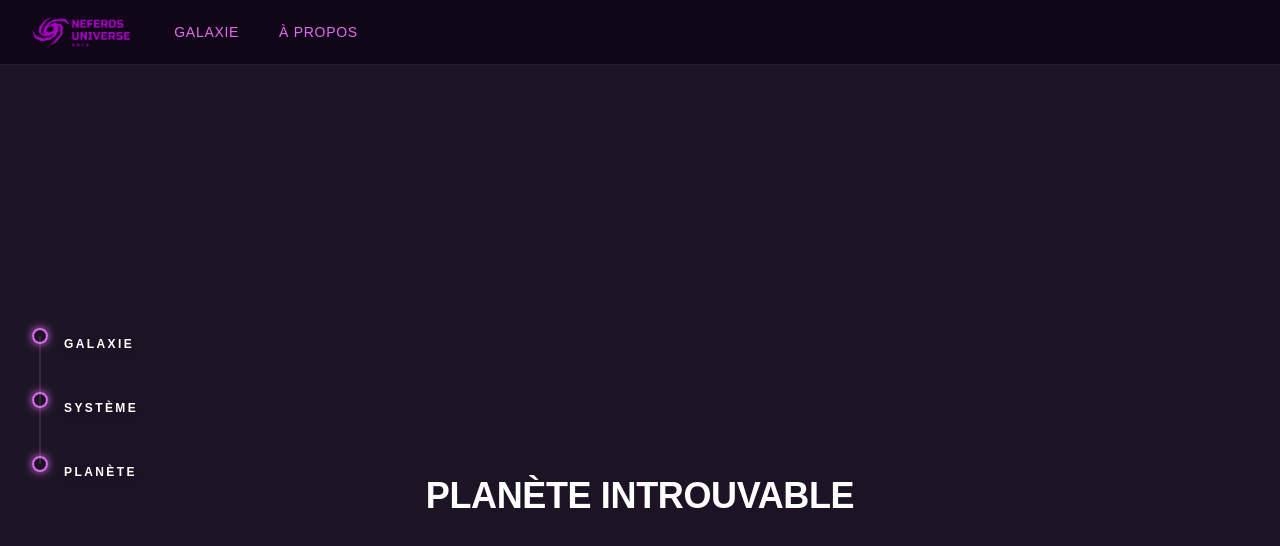
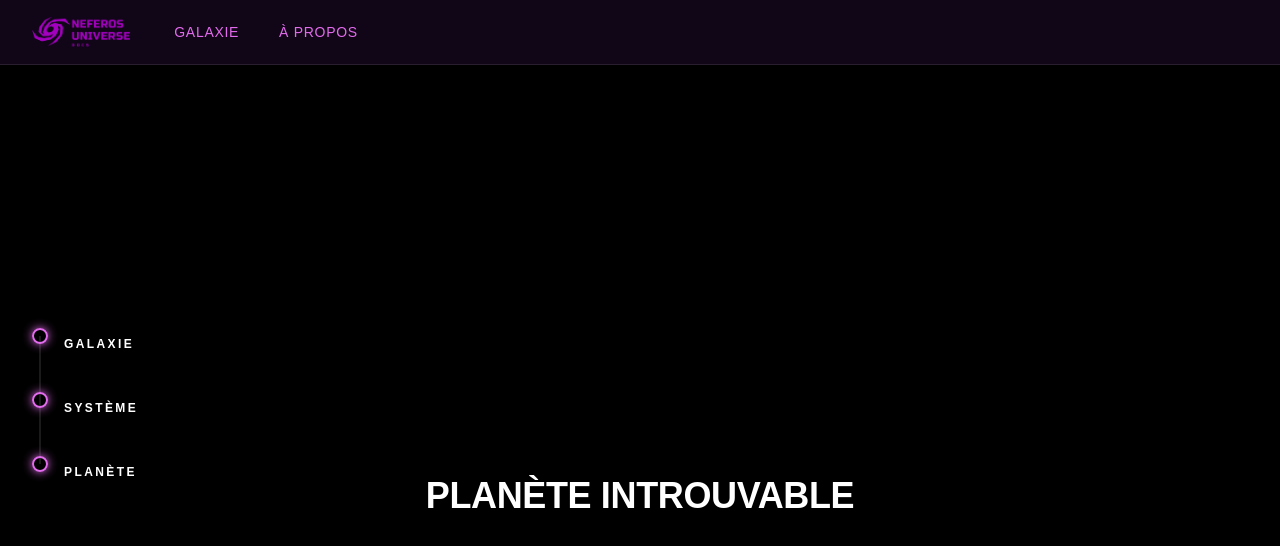
Before and after one commit to val555/neferos-explorer, a React (Vite) app: page /planet/1 in a window 1280 px wide. Shown: the top 546 px of the page. Built offline with nearby package versions, Linux system fonts and the light colour scheme; a web font is replaced by a local one.

Commit message:
fix(MainLayout): force global bg-black on PlanetPage to remove residual purple background areas (e.g. under breadcrumb)

```diff
--- a/src/layouts/MainLayout.jsx
+++ b/src/layouts/MainLayout.jsx
@@ -10,7 +10,11 @@ const MainLayout = () => {
   const isPlanetPage = location.pathname.includes('/planet/');
 
   return (
-    <div className="relative w-full min-h-screen bg-neferos-bg-dark text-white overflow-hidden">
+    // MODIFICATION ICI :
+    // Si on est sur la page Planète, on force le fond global en NOIR (bg-black).
+    // Sinon, on garde le violet sombre par défaut (bg-neferos-bg-dark).
+    // Cela corrige les zones violettes résiduelles (sous le breadcrumb, etc.).
+    <div className={`relative w-full min-h-screen text-white overflow-hidden ${isPlanetPage ? 'bg-black' : 'bg-neferos-bg-dark'}`}>
 
       {/* 1. FOND (Layer 0) - Fixe */}
       {/* Rendu conditionnel : Pas d'étoiles CSS sur la page Planète */}
```
